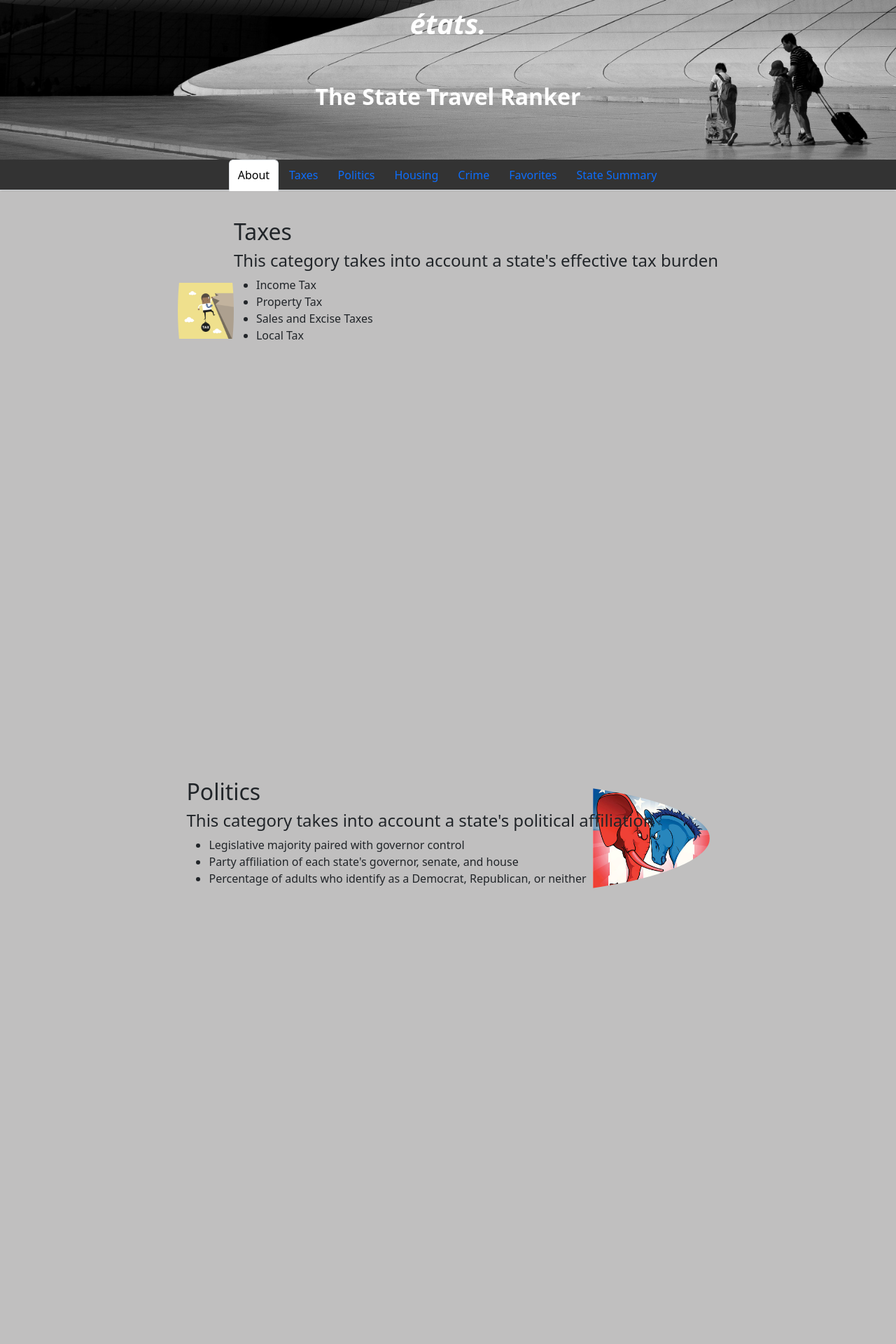
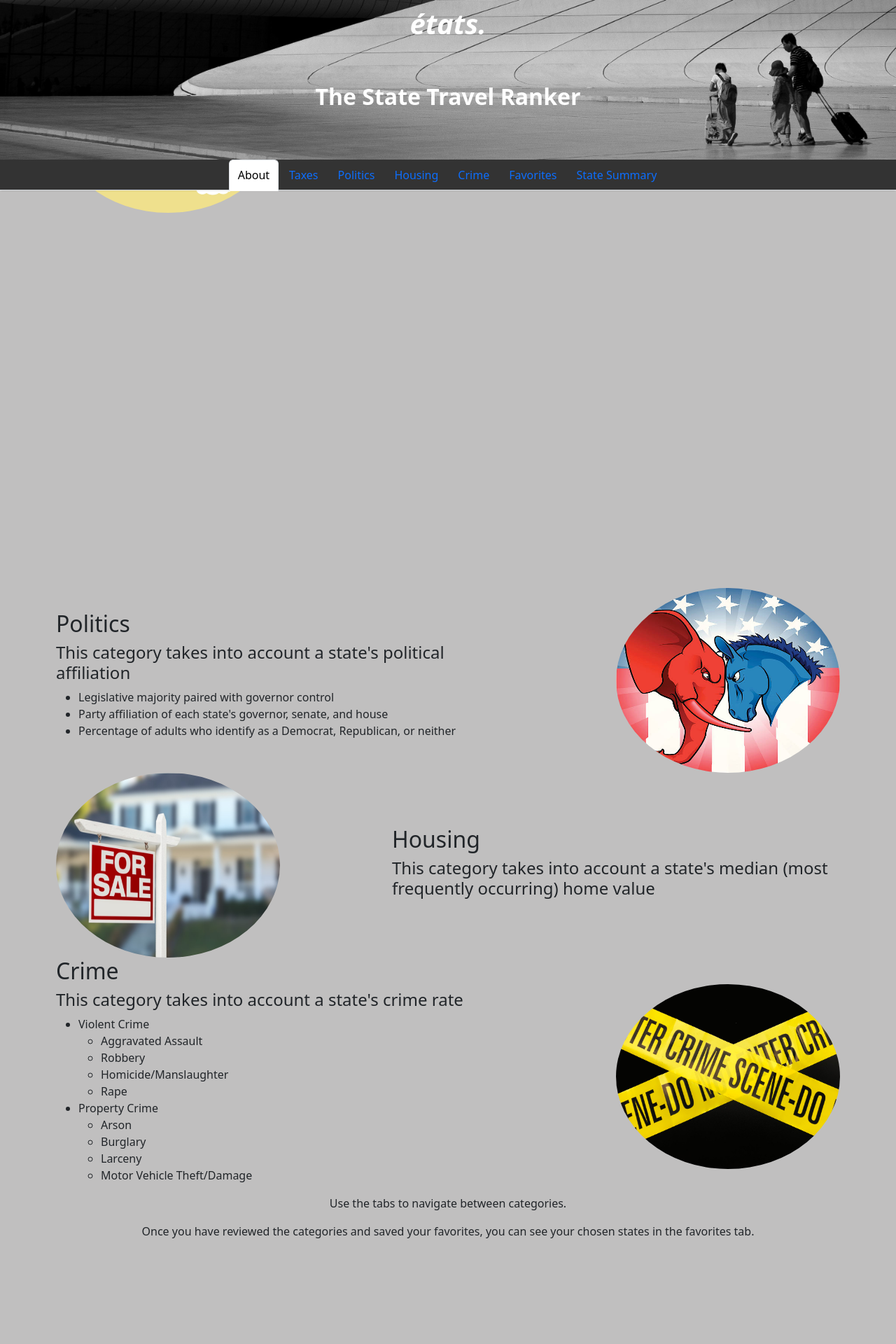
Before and after one commit to josh-on-github/etats, a Django app: page /etats/ in a window 1280 px wide. Shown: the top 1920 px of the page at 70% size. After the commit the page ends 1769 px from the top, so only its background shows below. Run offline with Django 4.2, Linux system fonts and the light colour scheme; data comes from the database, SQL or seed files in the repository; data that the repository does not hold is empty; some libraries are stand-ins or nearby versions.

Commit message:
updating classes in CSS for height and margins

```diff
--- a/capstone/etats/static/etats/styles.css
+++ b/capstone/etats/static/etats/styles.css
@@ -47,7 +47,7 @@ body {
 
 .nav-tabs > li {
     float: left;
-    margin-bottom: -1px;    /*check this later to see if it is what is causing the white line under the tabs in the header*/
+    margin-bottom: -1px;
 }
 
 .nav-tabs > li > a {
@@ -75,83 +75,82 @@ body {
     /* border: 1px solid #ddd; */
 }
 
+.taxes,
+.politics,
+.housing,
+.crime {
+    display: flex;
+    flex-direction: row;
+    align-items: center;
+    justify-content: space-around;
+    width: 100vw;
+}
+
 /* .taxes {
-    display: flex;
-    flex-direction: column;
-    justify-content: space-between;
-    align-items: center;
-    height: 33vh;
-    width: 100vw;
-    padding-top: 10px;
-    background-color: #333;
-    position: fixed;
-    top: 0;
-    left: 0;
-    z-index: 999;
+    margin-top: 34vh;
 } */
 
-.taxes {
-    display: flex;
-    flex-direction: row;
-    margin-top: 34vh;
-}
-
 .taxes-img {
-    background-image: url('tax_burden.jpg');
     background-size: contain;
     background-repeat: no-repeat;
-    background-position: left;
     border-radius: 50%;
-    padding-left: 80px;
     height: 33vh;
+    width: 25vw;
     display: flex;
-    align-items: center;
-    float: left;
-    /* margin-top: 34vh; */
 }
 
 .taxes-list {
-
+    width: 50%;
+    text-align: left;
 }
 
 .politics {
-    background-image: url('politics.jpg');
-    background-size: contain;
-    background-repeat: no-repeat;
-    background-position: right;
-    border-radius: 50%;
-    padding-right: 80px;
-    height: 33vh;
     display: flex;
+    flex-direction: row;
     align-items: center;
-    float: right;
+    justify-content: space-around;
+    width: 100vw;
     margin-top: 67vh;
 }
 
-.housing {
-    background-image: url('housing.jpg');
+.politics-list {
+    width: 50%;
+    text-align: left;
+}
+
+.politics-img {
+        background-size: contain;
+        background-repeat: no-repeat;
+        border-radius: 50%;
+        height: 33vh;
+        width: 25vw;
+        display: flex;
+}
+
+.housing-img {
     background-size: contain;
     background-repeat: no-repeat;
-    background-position: left;
     border-radius: 50%;
-    padding-left: 80px;
     height: 33vh;
+    width: 25vw;
     display: flex;
-    align-items: center;
-    float: left;
-    margin-top: 100vh;
 }
 
-.crime {
-    background-image: url('crime.jpg');
-    background-size: contain;
-    background-repeat: no-repeat;
-    background-position: right;
-    border-radius: 50%;
-    padding-right: 80px;
-    height: 33vh;
-    display: flex;
-    align-items: center;
-    float: right;
-    margin-top: 133vh;
+.housing-list {
+    width: 50%;
+    text-align: left;
 }
+
+.crime-list {
+    width: 50%;
+    text-align: left;
+}
+
+.crime-img {
+        background-size: contain;
+        background-repeat: no-repeat;
+        border-radius: 50%;
+        height: 33vh;
+        width: 25vw;
+        display: flex;
+}
--- a/capstone/etats/templates/etats/index.html
+++ b/capstone/etats/templates/etats/index.html
@@ -53,7 +53,7 @@
     <p>This website allows you to review states for potential travel or relocation based upon the following categories:</p>
 
     <div class="taxes">
-      <div class="taxes-img"></div>
+      <img class="taxes-img" src="{% static 'etats/tax_burden.jpg' %}" alt="Man hanging from cliff with ball and chain labelled tax">
       <div class="taxes-list">
         <h2>Taxes</h2>
         <h4>This category takes into account a state's effective tax burden</h4>
@@ -75,10 +75,10 @@
           <li>Percentage of adults who identify as a Democrat, Republican, or neither</li>
         </ul>
       </div>
-      <div class="politics-img"></div>
+      <img class="politics-img" src="{% static 'etats/politics.jpg' %}" alt="Elephant and donkey butt heads">
     </div>
     <div class="housing">
-      <div class="housing-img"></div>
+      <img class="housing-img" src="{% static 'etats/housing.jpg' %}" alt="Out of focus house with in-focus for sale sign">
       <div class="housing-list">
         <h2>Housing</h2>
         <h4>This category takes into account a state's median (most frequently occurring) home value</h4>
@@ -105,7 +105,7 @@
             </ul>
         </ul>
       </div>
-      <div class="crime-img"></div>
+      <img class="crime-img" src="{% static 'etats/crime.jpg' %}" alt="Crime scene tape">
     </div>
 
     <p>Use the tabs to navigate between categories.</p>
```
